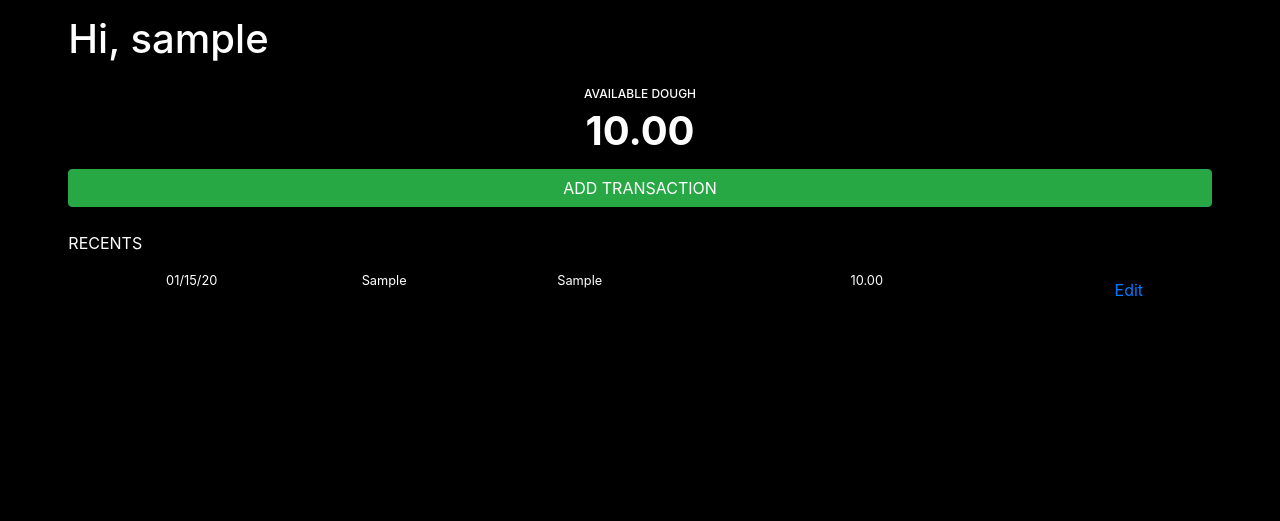
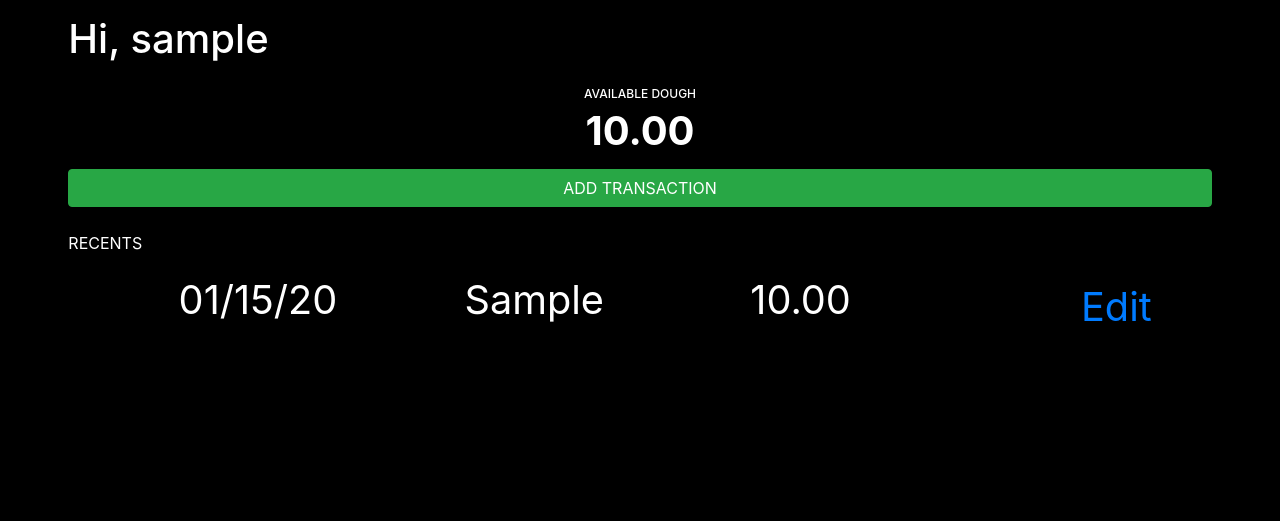
Before and after one commit to AndrewGuadi/doughDiaries, a Flask app: page / in a window 1280 px wide. Shown: the part 385-906 px from the top of the page. Before the commit the page ends 681 px from the top, so only its background shows below. Run offline with Flask 3, Linux system fonts and the light colour scheme; a user stored in the database is signed in; tables that the repository leaves empty hold one stand-in row (values such as "Sample post"); some libraries are stand-ins or nearby versions.

Commit message:
changed some css for cross-device optimization

```diff
--- a/static/css/index.css
+++ b/static/css/index.css
@@ -22,7 +22,7 @@ row{
 }
 
 .trans-col{
-    font-size: 0.8rem;
+    font-size: 3.1vw;
 }
 
 .balance{
@@ -54,6 +54,9 @@ row{
     margin: 0; /* Removes default margin to aid in centering */
 }
 
+.btn-link{
+    font-size:3.1vw;
+}
 
 .close{
     width:15vw;
@@ -142,6 +145,11 @@ select, input::placeholder {
     display:flex;
 }
 
-.container-fluid{
+.transaction-img{
+    width:4vw;
+    height:4vw;
+}
+
+.top-container-fluid{
     margin-bottom:25vw;
 }
--- a/templates/index.html
+++ b/templates/index.html
@@ -8,7 +8,7 @@
 {% block title %}Home{% endblock %}
 
 {% block content %}
-<div class="container-fluid col-11">
+<div class="container-fluid col-11 top-container-fluid">
   <div class="row mb-4">
     {% if user.username %}
     <h1 class="col-8 my-3">Hi, {{ user.username }}</h1>
@@ -40,18 +40,18 @@
   <div id="recentTransactions" class="row justify-content-center mb-5">
     <p class="col-12">RECENTS</p>
     {% for tran in trans %}
-      <div class="row trans-col w-100 justify-content-center {{ tran.transaction_type }}">
-        <div class="col-1">
+      <div class="row trans-col w-100 justify-content-center {{ tran.transaction_type }} container-fluid" >
+        <div class="col-1 justify-content-center d-flex">
           {% if tran.transaction_type == 'deposit' %}
-            <img src="{{ url_for('static', filename='img/deposit.png') }}" alt="Deposit Icon" style="width: 24px; height: 24px;">
+            <img class='transaction-img' src="{{ url_for('static', filename='img/deposit.png') }}" alt="Deposit Icon">
           {% elif tran.transaction_type == 'withdraw' %}
-            <img src="{{ url_for('static', filename='img/withdraw.png') }}" alt="Withdraw Icon" style="width: 24px; height: 24px;">
+            <img class='transaction-img'  src="{{ url_for('static', filename='img/withdraw.png') }}" alt="Withdraw Icon">
           {% endif %}
         </div>
-        <div class="col-2">{{ tran.date.strftime('%m/%d/%y') }}</div>
-        <div class="col-2">{{ tran.merchant }}</div>
-        <div class="col-3">{{ tran.category }}</div>
-        <div class="col-2">{{ "%.2f"|format(tran.amount) }}</div>
+        <div class="col-3">{{ tran.date.strftime('%m/%d/%y') }}</div>
+        <div class="col-3">{{ tran.merchant }}</div>
+        <!-- <div class="col-3">{{ tran.category }}</div> -->
+        <div class="col-3">{{ "%.2f"|format(tran.amount) }}</div>
         <!-- Trigger/Open The Modal for Editing Transaction -->
         <button class="btn btn-link col-2" data-toggle="modal" data-target="#editExpenseModal"
                 data-id="{{ tran.id }}" data-date="{{ tran.date.strftime('%Y-%m-%d') }}"
@@ -155,7 +155,7 @@
             <input type="number" step="0.01" name="amount" id="amount" class="form-control" required>
           </div>
 
-         <!-- ategories -->
+         <!-- categories -->
          <div class="form-group">
           {{ form.category(class="form-control category-select", id="category") }}
           <input type="text" class="form-control mt-2" id="new_category_input" name="new_category" placeholder="Type your new category" style="display:none;">
```
Also changed, not shown: templates/dough-quiz-templates.html (added).
